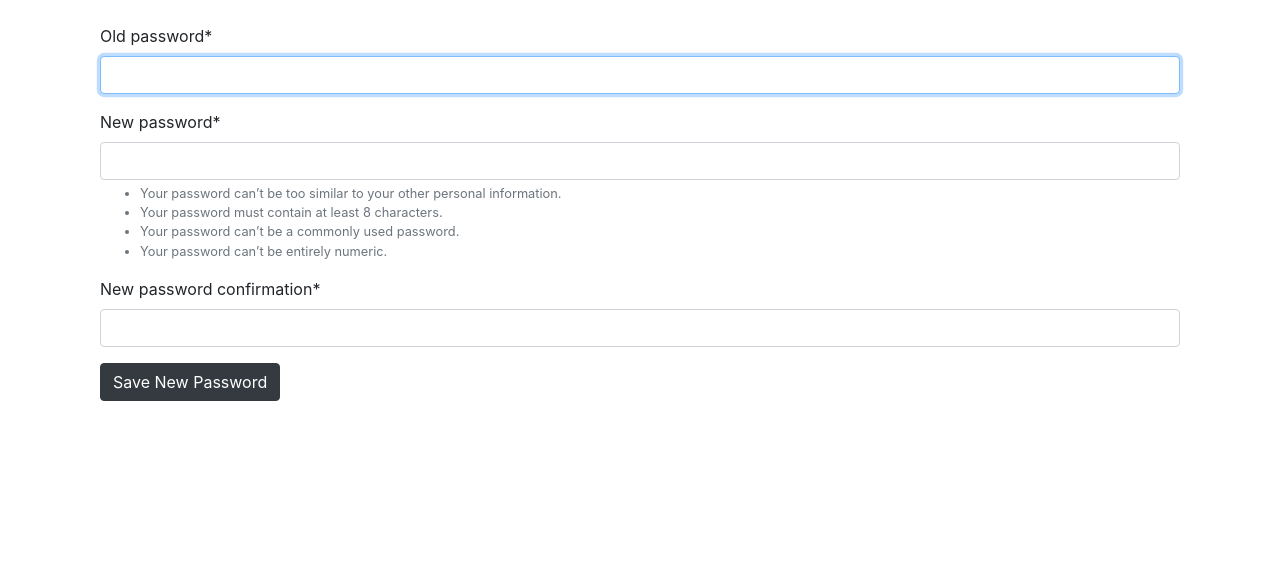
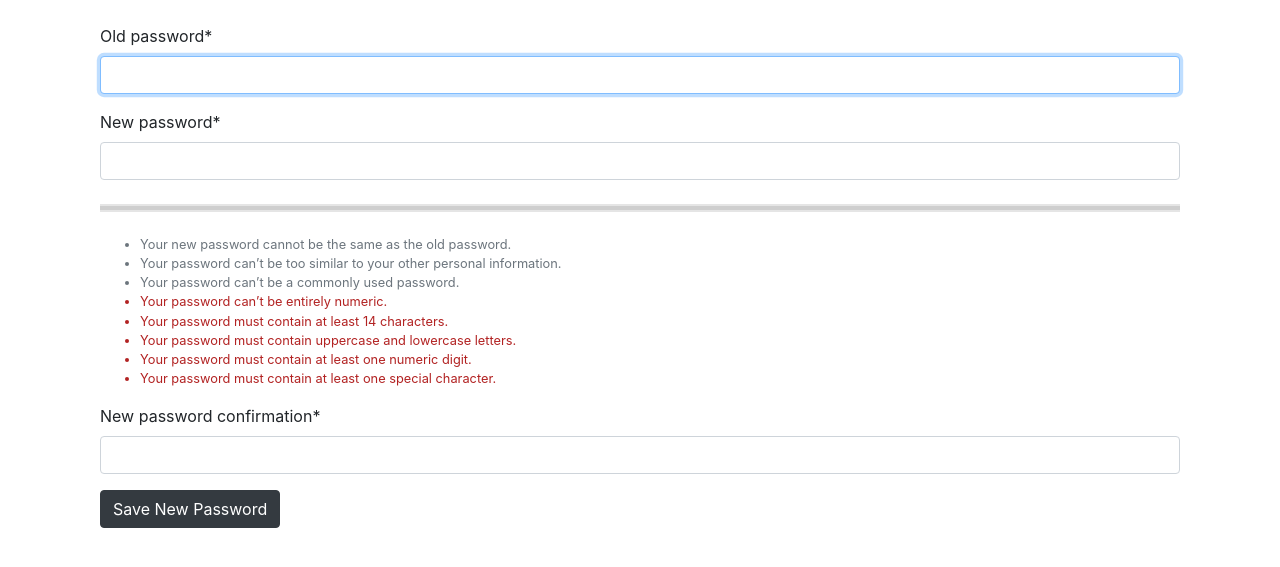
Before and after one commit to orion62996/techdegree_project_7, a Django app: page /accounts/change-password/ in a window 1280 px wide. Shown: the part 56-623 px from the top of the page. Run offline with Django 3.2, Linux system fonts and the light colour scheme; the visitor is signed in with stand-in values (Sample User, id 1); some libraries are stand-ins or nearby versions.

Commit message:
Added password validations and meter

```diff
--- a/user_profile/accounts/templates/accounts/change_password.html
+++ b/user_profile/accounts/templates/accounts/change_password.html
@@ -14,3 +14,7 @@
     </form>
   </div>
 {% endblock %}
+
+{% block js %}
+  <script src="{% static "js/accounts.js" %}" type="text/javascript" charset="utf-8"></script>
+{% endblock %}
--- a/user_profile/accounts/templates/accounts/edit_profile.html
+++ b/user_profile/accounts/templates/accounts/edit_profile.html
@@ -8,9 +8,9 @@
 {% block content %}
   <div class="container my-4">
     <h1>Edit Profile</h1>
+    <img class="col-3" src="{{ user.userprofile.avatar.url }}">
     <form method="POST" enctype="multipart/form-data">
       {% csrf_token %}
-      <img class="col-3" src="{{ user.userprofile.avatar.url }}">
       {{ user_avatar_form.as_p }}
       {{ user_update_form|crispy }}
       {{ user_profile_update_form|crispy }}
--- /dev/null
+++ b/user_profile/accounts/validators.py
@@ -0,0 +1,74 @@
+from django.contrib.auth.hashers import check_password
+from django.core.exceptions import ValidationError
+from django.utils.translation import ugettext as _
+
+
+class DifferentPasswordValidator(object):
+    def validate(self, password, user=None):
+        if check_password(password, user.password):
+            raise ValidationError(
+                _("You must enter a password that is different from your current password."),
+                code='must_be_different',
+            )
+
+    def get_help_text(self):
+        return _(
+            "Your new password cannot be the same as the old password."
+        )
+
+
+class UppercaseLowercaseValidator(object):
+    def validate(self, password, user=None):
+        has_upper = False
+        has_lower = False
+        for character in password:
+            if character.isupper():
+                has_upper = True
+            if character.islower():
+                has_lower = True
+        if not has_upper or not has_lower:
+            raise ValidationError(
+                _("Your password must contain uppercase and lowercase letters."),
+                code='must_contain_upper_lower',
+            )
+
+    def get_help_text(self):
+        return _(
+            "Your password must contain uppercase and lowercase letters."
+        )
+
+
+class ContainsNumericDigit(object):
+    def validate(self, password, user=None):
+        has_digit = False
+        for character in password:
+            if character in "1234567890":
+                has_digit = True
+        if not has_digit:
+            raise ValidationError(
+                _("Your password must contain at lease one numeric digit."),
+                code='must_contain_digit',
+            )
+
+    def get_help_text(self):
+        return _(
+            "Your password must contain at least one numeric digit."
+        )
+
+
+class ContainsSpecialCharacter(object):
+    def validate(self, password, user=None):
+        has_special_character = False
+        for character in password:
+            if character in "!\"#$%&*'()+,./-":
+                has_special_character = True
+        if not has_special_character:
+            raise ValidationError(
+                _("Your password must contain at lease one special character."),
+                code='must_contain_special_character',
+            )
+
+    def get_help_text(self):
+        return _(
+            "Your password must contain at least one special character."
+        )
--- a/user_profile/assets/css/global.css
+++ b/user_profile/assets/css/global.css
@@ -0,0 +1,33 @@
+meter {
+  /* Reset the default appearance */
+  -webkit-appearance: none;
+     -moz-appearance: none;
+          appearance: none;
+
+  margin: 0 auto 1em;
+  width: 100%;
+  height: 0.5em;
+
+  /* Applicable only to Firefox */
+  background: none;
+  background-color: rgba(0, 0, 0, 0.1);
+}
+
+meter::-webkit-meter-bar {
+  background: none;
+  background-color: rgba(0, 0, 0, 0.1);
+}
+
+/* Webkit based browsers */
+meter[value="1"]::-webkit-meter-optimum-value { background: #808080; }
+meter[value="2"]::-webkit-meter-optimum-value { background: #808080; }
+meter[value="3"]::-webkit-meter-optimum-value { background: #808080; }
+meter[value="4"]::-webkit-meter-optimum-value { background: #808080; }
+meter[value="5"]::-webkit-meter-optimum-value { background: #009933; }
+
+/* Gecko based browsers */
+meter[value="1"]::-moz-meter-bar { background: #808080; }
+meter[value="2"]::-moz-meter-bar { background: #808080; }
+meter[value="3"]::-moz-meter-bar { background: #808080; }
+meter[value="4"]::-moz-meter-bar { background: #808080; }
+meter[value="5"]::-moz-meter-bar { background: #009933; }
--- /dev/null
+++ b/user_profile/assets/js/accounts.js
@@ -0,0 +1,81 @@
+// Create meter element on password field
+
+// Select all password fields
+const passwordFields = document.querySelectorAll('div input[type="password"]')
+// Select the second from last password field to attach the meter element
+const passwordField = passwordFields[passwordFields.length - 2];
+// Select the next element to place the meter
+const passwordHelpText = passwordField.nextSibling;
+// Create the meter element
+const passwordMeter = document.createElement('meter');
+// Create break for layout purposes
+const passwordFieldBreak = document.createElement('br');
+// Select password requirement list to allow styling
+const lis = document.querySelector('small ul').children;
+// Set meter attributes
+passwordMeter.setAttribute('max', '5');
+passwordMeter.setAttribute('value', '0');
+// Insert meter and line break
+passwordField.parentNode.insertBefore(passwordMeter, passwordHelpText);
+passwordField.parentNode.insertBefore(passwordFieldBreak, passwordMeter);
+
+// Functions to evaluate password input
+function hasUpperCase(str) {
+  return (/[A-Z]/.test(str));
+}
+
+function hasLowerCase(str) {
+  return (/[a-z]/.test(str));
+}
+
+function hasNumericDigit(str) {
+  return (/[0-9]/.test(str));
+}
+
+function hasSpecialCharacter(str) {
+  return (/[!@#$%^&*(),.-]/.test(str))
+}
+
+// Generate password requirment score for the meter
+function passwordProgress(input){
+  let counter = 0;
+  // Greyout password requirments that haven't been met
+  for (let i = lis.length - 5; i < lis.length; i += 1) {
+    lis[i].style.color = 'firebrick';
+  }
+  // Check that the password isn't entirely numeric
+  if (hasLowerCase(input) || hasUpperCase(input) || hasSpecialCharacter(input)) {
+    counter += 1;
+    lis[lis.length - 5].removeAttribute('style');
+  }
+  // Check the length of the password
+  let inputLength = input.length;
+  if (inputLength >= 14) {
+    counter += 1;
+    lis[lis.length - 4].removeAttribute('style');
+  }
+  // Check that the password has uppercase and lowercase characters
+  if (hasLowerCase(input) && hasUpperCase(input)) {
+    counter += 1;
+    lis[lis.length - 3].removeAttribute('style');
+  }
+  // Check that the password has a numeric digit
+  if (hasNumericDigit(input)) {
+    counter += 1;
+    lis[lis.length - 2].removeAttribute('style');
+  }
+  // Check that the password has a special character
+  if (hasSpecialCharacter(input)) {
+    counter += 1;
+    lis[lis.length - 1].removeAttribute('style');
+  }
+  return counter.toString()
+}
+// Run an initial evaluation to set requirement styling
+passwordProgress(passwordField.value);
+
+
+// Listen for password input on keypress
+passwordField.addEventListener('keyup', function() {
+  passwordMeter.value = passwordProgress(passwordField.value);
+})
```
Also changed, not shown: user_profile/accounts/templates/accounts/register.html (+5 -4 lines), user_profile/user_profile/settings.py (+22 -2 lines), user_profile/package-lock.json (added), 2 other files.
